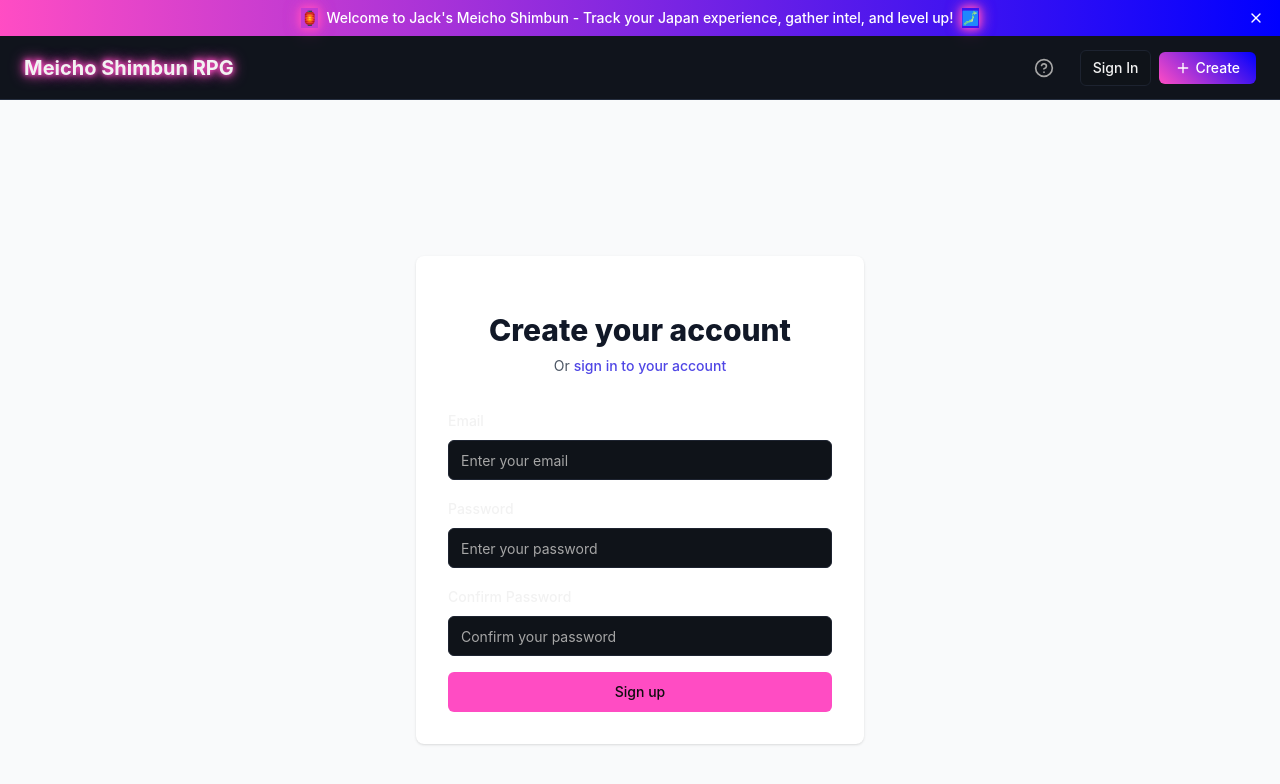
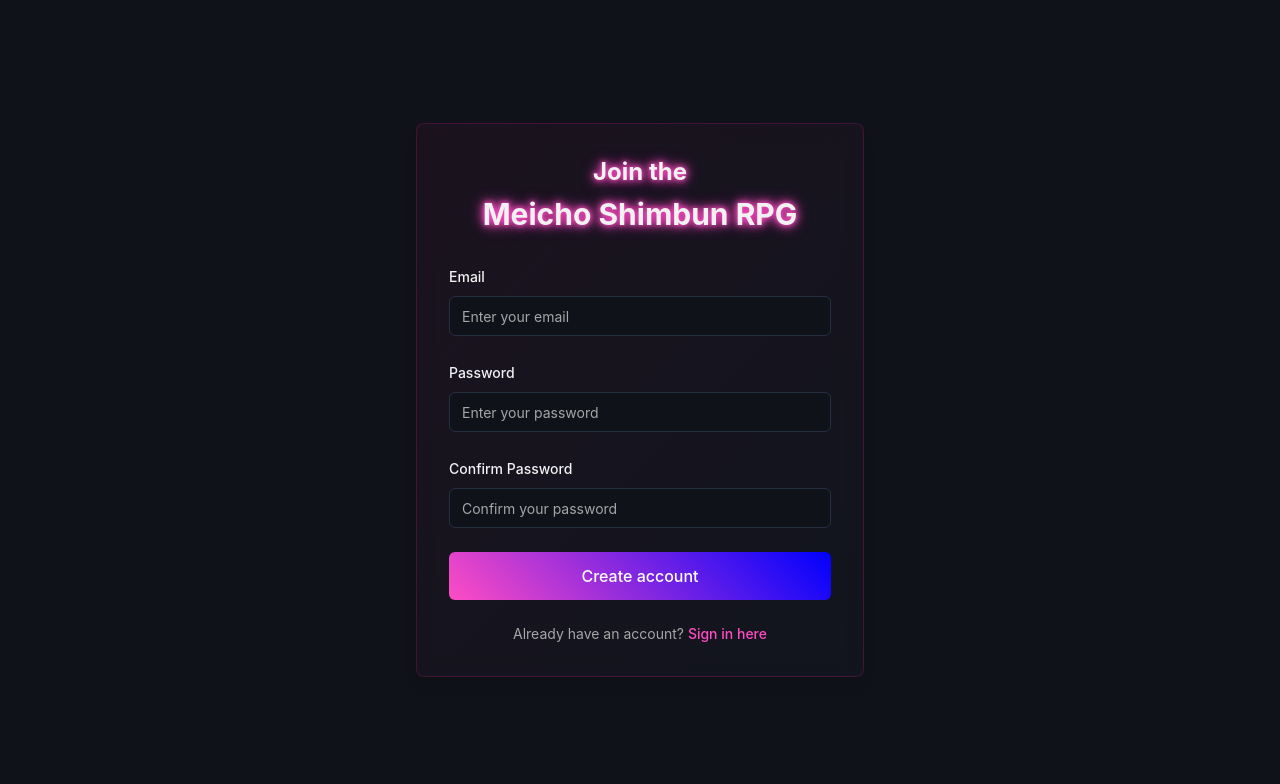
Before and after one commit to Andrewwilliamross/jack-tokyo-app, a React app: page /signup in a window 1280 px wide. Shown: the top 784 px of the page. Built offline with nearby package versions, Linux system fonts and the light colour scheme; the HTML template or start-up script is replaced by a standard one.

Commit message:
Fix: Improve authentication page design and functionality
- Implemented design changes for the login page, including dark background, ticket-style card, and updated text.
- Ensured working login functionality with Supabase authentication.
- Removed top banner and adjusted button styling.

```diff
--- a/src/App.tsx
+++ b/src/App.tsx
@@ -6,7 +6,7 @@ import './App.css';
 import { Toaster as Sonner } from "@/components/ui/sonner";
 import { TooltipProvider } from "@/components/ui/tooltip";
 import { QueryClient, QueryClientProvider } from "@tanstack/react-query";
-import { BrowserRouter, Routes, Route } from "react-router-dom";
+import { BrowserRouter, Routes, Route, useLocation } from "react-router-dom";
 import Index from "./pages/Index";
 import NotFound from "./pages/NotFound";
 import { TokyoPromoBar } from "./components/TokyoPromoBar";
@@ -53,6 +53,36 @@ const AuthProvider = ({ children }: { children: React.ReactNode }) => {
   return <>{children}</>;
 };
 
+const AppContent = () => {
+  const location = useLocation();
+  const isAuthPage = ['/login', '/signup', '/reset-password', '/auth/update-password', '/auth/callback'].includes(location.pathname);
+
+  return (
+    <div className="min-h-screen bg-background">
+      {!isAuthPage && <TokyoPromoBar />}
+      {!isAuthPage && <Header />}
+      <Routes>
+        <Route path="/" element={<Index />} />
+        <Route path="/login" element={<LoginPage />} />
+        <Route path="/signup" element={<SignUpPage />} />
+        <Route path="/reset-password" element={<ResetPasswordPage />} />
+        <Route path="/auth/update-password" element={<UpdatePasswordPage />} />
+        <Route path="/auth/callback" element={<AuthCallbackPage />} />
+        <Route
+          path="/dashboard"
+          element={
+            <ProtectedRoute>
+              <MissionControl />
+            </ProtectedRoute>
+          }
+        />
+        {/* ADD ALL CUSTOM ROUTES ABOVE THE CATCH-ALL "*" ROUTE */}
+        <Route path="*" element={<NotFound />} />
+      </Routes>
+    </div>
+  );
+};
+
 const App = () => (
   <BrowserRouter>
     <QueryClientProvider client={queryClient}>
@@ -82,28 +112,7 @@ const App = () => (
             }}
           />
           <Sonner />
-          <div className="min-h-screen bg-background">
-            <TokyoPromoBar />
-            <Header />
-            <Routes>
-              <Route path="/" element={<Index />} />
-              <Route path="/login" element={<LoginPage />} />
-              <Route path="/signup" element={<SignUpPage />} />
-              <Route path="/reset-password" element={<ResetPasswordPage />} />
-              <Route path="/auth/update-password" element={<UpdatePasswordPage />} />
-              <Route path="/auth/callback" element={<AuthCallbackPage />} />
-              <Route
-                path="/dashboard"
-                element={
-                  <ProtectedRoute>
-                    <MissionControl />
-                  </ProtectedRoute>
-                }
-              />
-              {/* ADD ALL CUSTOM ROUTES ABOVE THE CATCH-ALL "*" ROUTE */}
-              <Route path="*" element={<NotFound />} />
-            </Routes>
-          </div>
+          <AppContent />
         </AuthProvider>
       </TooltipProvider>
     </QueryClientProvider>
--- a/src/components/auth/SignUpForm.tsx
+++ b/src/components/auth/SignUpForm.tsx
@@ -1,3 +1,4 @@
+
 import { useState } from 'react'
 import { useForm } from 'react-hook-form'
 import { zodResolver } from '@hookform/resolvers/zod'
@@ -9,16 +10,14 @@ import { Input } from '../ui/input'
 import { Label } from '../ui/label'
 import { toast } from 'sonner'
 
-const signUpSchema = z
-  .object({
-    email: z.string().email('Invalid email address'),
-    password: z.string().min(6, 'Password must be at least 6 characters'),
-    confirmPassword: z.string(),
-  })
-  .refine((data) => data.password === data.confirmPassword, {
-    message: "Passwords don't match",
-    path: ['confirmPassword'],
-  })
+const signUpSchema = z.object({
+  email: z.string().email('Invalid email address'),
+  password: z.string().min(6, 'Password must be at least 6 characters'),
+  confirmPassword: z.string().min(6, 'Password must be at least 6 characters'),
+}).refine((data) => data.password === data.confirmPassword, {
+  message: "Passwords don't match",
+  path: ["confirmPassword"],
+})
 
 type SignUpFormData = z.infer<typeof signUpSchema>
 
@@ -39,60 +38,67 @@ export function SignUpForm() {
     try {
       setIsLoading(true)
       await signUp(data.email, data.password)
-      toast.success('Successfully signed up')
-      navigate('/dashboard')
-    } catch (error) {
-      toast.error('Failed to sign up')
-      console.error(error)
+      toast.success('Account created successfully! Please check your email to verify your account.')
+      navigate('/login')
+    } catch (error: any) {
+      console.error('Sign up error:', error)
+      toast.error(error.message || 'Failed to create account')
     } finally {
       setIsLoading(false)
     }
   }
 
   return (
-    <form onSubmit={handleSubmit(onSubmit)} className="space-y-4">
+    <form onSubmit={handleSubmit(onSubmit)} className="space-y-6">
       <div className="space-y-2">
-        <Label htmlFor="email">Email</Label>
+        <Label htmlFor="email" className="text-foreground">Email</Label>
         <Input
           id="email"
           type="email"
           placeholder="Enter your email"
+          className="bg-background border-border"
           {...register('email')}
         />
         {errors.email && (
-          <p className="text-sm text-red-500">{errors.email.message}</p>
+          <p className="text-sm text-destructive">{errors.email.message}</p>
         )}
       </div>
 
       <div className="space-y-2">
-        <Label htmlFor="password">Password</Label>
+        <Label htmlFor="password" className="text-foreground">Password</Label>
         <Input
           id="password"
           type="password"
           placeholder="Enter your password"
+          className="bg-background border-border"
           {...register('password')}
         />
         {errors.password && (
-          <p className="text-sm text-red-500">{errors.password.message}</p>
+          <p className="text-sm text-destructive">{errors.password.message}</p>
         )}
       </div>
 
       <div className="space-y-2">
-        <Label htmlFor="confirmPassword">Confirm Password</Label>
+        <Label htmlFor="confirmPassword" className="text-foreground">Confirm Password</Label>
         <Input
           id="confirmPassword"
           type="password"
           placeholder="Confirm your password"
+          className="bg-background border-border"
           {...register('confirmPassword')}
         />
         {errors.confirmPassword && (
-          <p className="text-sm text-red-500">{errors.confirmPassword.message}</p>
+          <p className="text-sm text-destructive">{errors.confirmPassword.message}</p>
         )}
       </div>
 
-      <Button type="submit" className="w-full" disabled={isLoading}>
-        {isLoading ? 'Signing up...' : 'Sign up'}
-      </Button>
+      <button
+        type="submit"
+        disabled={isLoading}
+        className="w-full run-button text-white py-3 px-4 rounded-md font-medium transition-all duration-200 disabled:opacity-50 disabled:cursor-not-allowed"
+      >
+        {isLoading ? 'Creating account...' : 'Create account'}
+      </button>
     </form>
   )
 }
--- a/src/pages/auth/LoginPage.tsx
+++ b/src/pages/auth/LoginPage.tsx
@@ -1,25 +1,29 @@
+
 import { Link } from 'react-router-dom'
 import { LoginForm } from '../../components/auth/LoginForm'
 
 export function LoginPage() {
   return (
-    <div className="min-h-screen flex items-center justify-center bg-gray-50">
-      <div className="max-w-md w-full space-y-8 p-8 bg-white rounded-lg shadow">
-        <div>
-          <h2 className="mt-6 text-center text-3xl font-extrabold text-gray-900">
-            Sign in to your account
-          </h2>
-          <p className="mt-2 text-center text-sm text-gray-600">
-            Or{' '}
-            <Link
-              to="/signup"
-              className="font-medium text-indigo-600 hover:text-indigo-500"
-            >
-              create a new account
-            </Link>
-          </p>
+    <div className="min-h-screen flex items-center justify-center bg-background p-4">
+      <div className="w-full max-w-md">
+        <div className="ticket-card bg-card p-8 rounded-lg shadow-lg border border-neon-pink/30">
+          <div className="text-center mb-8">
+            <h1 className="text-2xl font-bold neon-glow mb-2">Welcome to</h1>
+            <h2 className="text-3xl font-bold neon-glow">Meicho Shimbun RPG</h2>
+          </div>
+          <LoginForm />
+          <div className="mt-6 text-center">
+            <p className="text-sm text-muted-foreground">
+              Don't have an account?{' '}
+              <Link
+                to="/signup"
+                className="font-medium text-neon-pink hover:text-neon-pink/80 transition-colors"
+              >
+                Create a new account
+              </Link>
+            </p>
+          </div>
         </div>
-        <LoginForm />
       </div>
     </div>
   )
--- a/src/pages/auth/SignUpPage.tsx
+++ b/src/pages/auth/SignUpPage.tsx
@@ -1,25 +1,29 @@
+
 import { Link } from 'react-router-dom'
 import { SignUpForm } from '../../components/auth/SignUpForm'
 
 export function SignUpPage() {
   return (
-    <div className="min-h-screen flex items-center justify-center bg-gray-50">
-      <div className="max-w-md w-full space-y-8 p-8 bg-white rounded-lg shadow">
-        <div>
-          <h2 className="mt-6 text-center text-3xl font-extrabold text-gray-900">
-            Create your account
-          </h2>
-          <p className="mt-2 text-center text-sm text-gray-600">
-            Or{' '}
-            <Link
-              to="/login"
-              className="font-medium text-indigo-600 hover:text-indigo-500"
-            >
-              sign in to your account
-            </Link>
-          </p>
+    <div className="min-h-screen flex items-center justify-center bg-background p-4">
+      <div className="w-full max-w-md">
+        <div className="ticket-card bg-card p-8 rounded-lg shadow-lg border border-neon-pink/30">
+          <div className="text-center mb-8">
+            <h1 className="text-2xl font-bold neon-glow mb-2">Join the</h1>
+            <h2 className="text-3xl font-bold neon-glow">Meicho Shimbun RPG</h2>
+          </div>
+          <SignUpForm />
+          <div className="mt-6 text-center">
+            <p className="text-sm text-muted-foreground">
+              Already have an account?{' '}
+              <Link
+                to="/login"
+                className="font-medium text-neon-pink hover:text-neon-pink/80 transition-colors"
+              >
+                Sign in here
+              </Link>
+            </p>
+          </div>
         </div>
-        <SignUpForm />
       </div>
     </div>
   )
```
Also changed, not shown: src/components/auth/LoginForm.tsx (+18 -11 lines).
